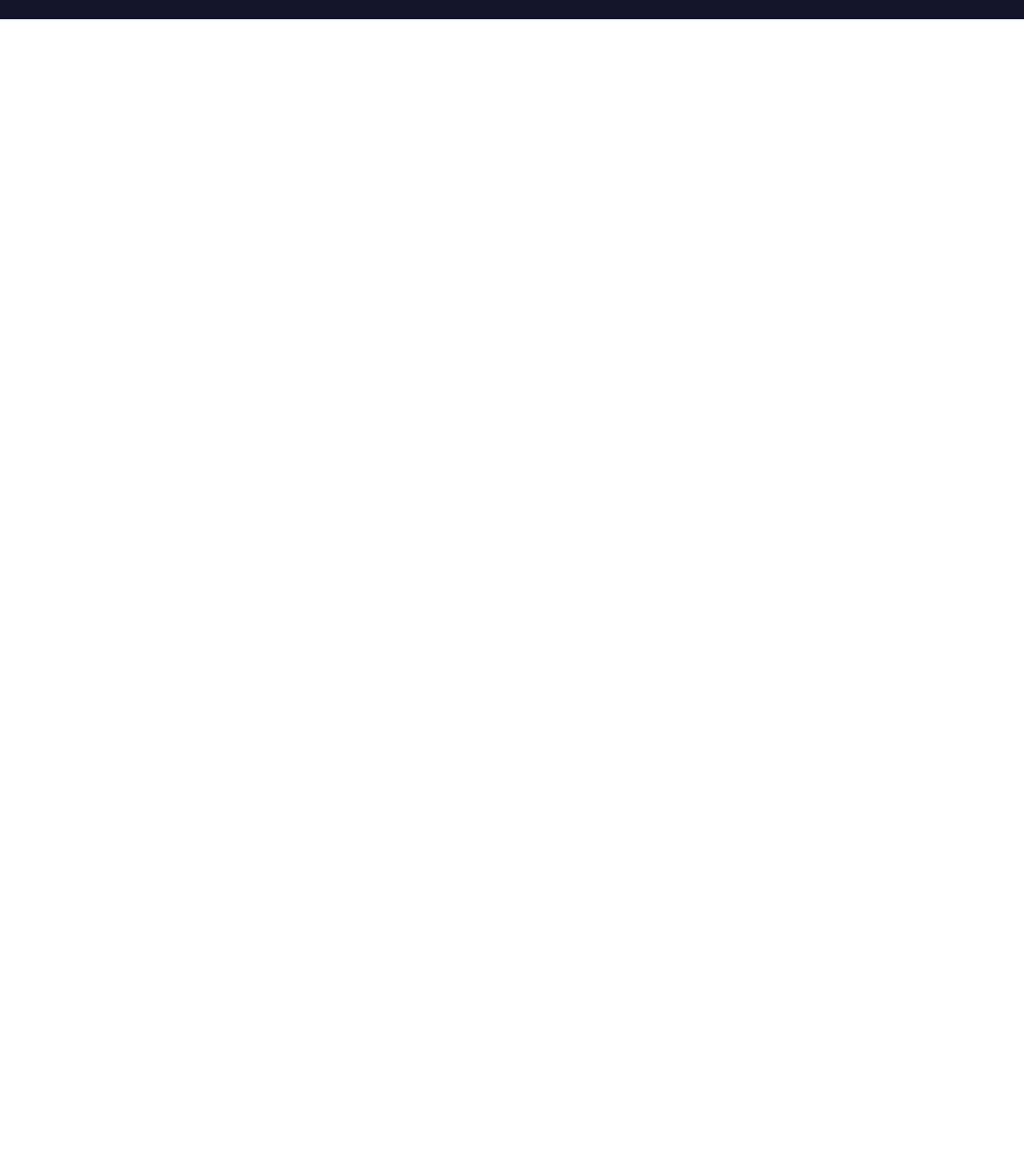
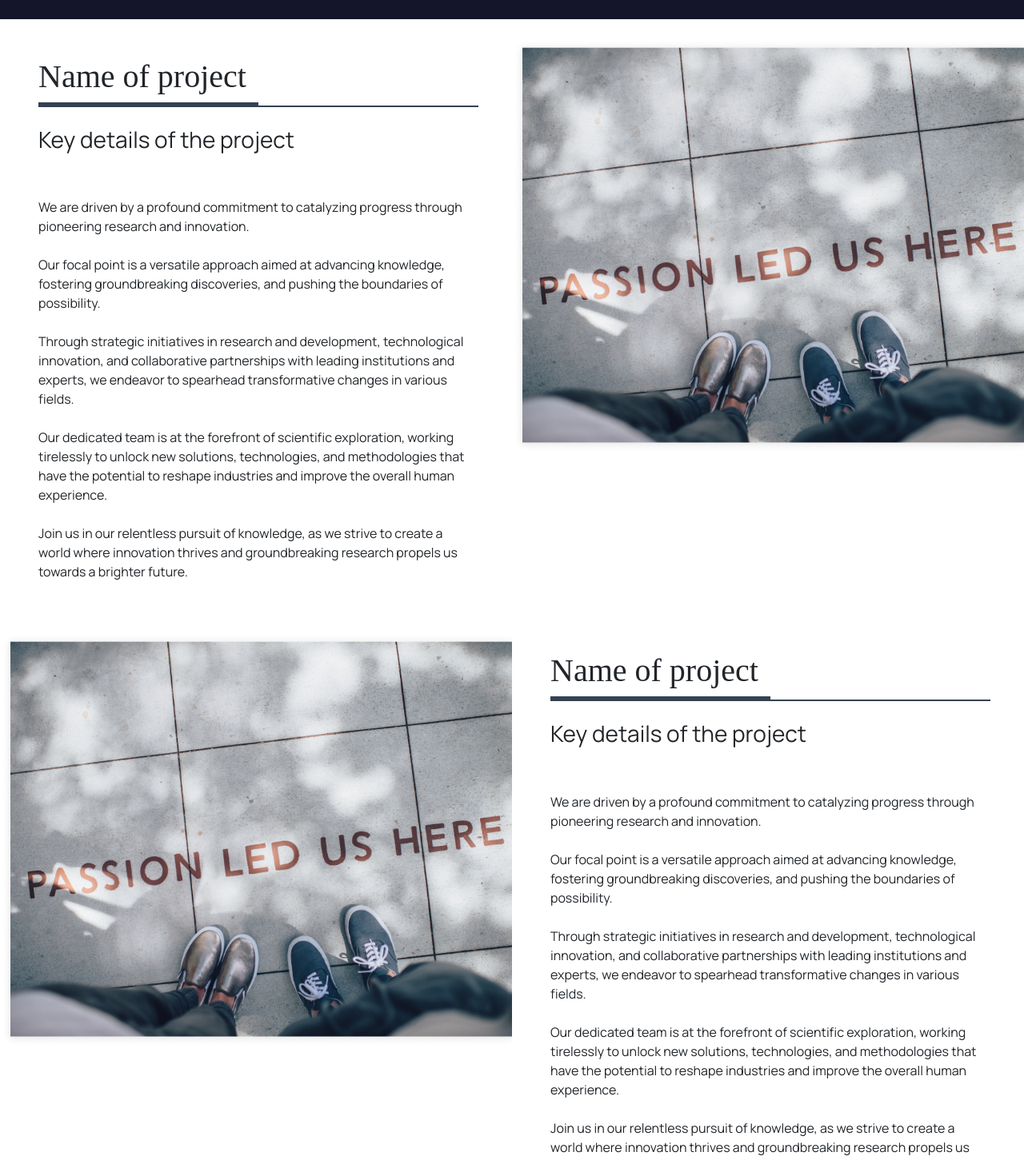
Before and after one commit to fpstj/2idrja_react_app, a React (Create React App) app: page /projectscoding in a window 1280 px wide. Shown: the part 80-1531 px from the top of the page at 80% size. Before the commit the page ends 800 px from the top, so only its background shows below. Built offline with nearby package versions, Linux system fonts and the light colour scheme.

Commit message:
prijects demo components added

```diff
--- a/src/components/ProjectsCoding.jsx
+++ b/src/components/ProjectsCoding.jsx
@@ -1,13 +1,13 @@
 import React from 'react';
 import Navbar from './ui/Navbar';
-// import Project from './ui/Project';
+import Project from './ui/Project';
 
 // Functional component
 const Coding = () => {
   return (
     <div>
       <Navbar className="active text-white" />
-      {/* <Project /> */}
+      <Project />
     </div>
   );
 };
--- a/src/components/ProjectsResearch.jsx
+++ b/src/components/ProjectsResearch.jsx
@@ -1,12 +1,15 @@
 import React from 'react';
+import Navbar from './ui/Navbar';
+import Project from './ui/Project';
 
 // Functional component
-const Reasearch = () => {
+const Research = () => {
   return (
     <div>
-      <h1>This is the Reasearch projects component</h1>
+      <Navbar className="active text-white" />
+      <Project />
     </div>
   );
 };
 
-export default Reasearch;
+export default Research;
--- /dev/null
+++ b/src/components/ui/Project.css
@@ -0,0 +1,25 @@
+.frame .lines {
+  position: relative;
+  width: 550px;
+  height: 6px;
+}
+.frame .overlap-group {
+  position: relative;
+  height: 6px;
+}
+.frame .rectangle {
+  width: 550px;
+  height: 2px;
+  top: 4px;
+  background-color: #344152;
+  position: absolute;
+  left: 0;
+}
+.frame .rectangle-2 {
+  width: 275px;
+  height: 6px;
+  top: 0;
+  background-color: #344152;
+  position: absolute;
+  left: 0;
+}
--- /dev/null
+++ b/src/components/ui/Project.jsx
@@ -0,0 +1,96 @@
+import React from 'react';
+import projectimg from '../images/passion.png';
+import './Project.css';
+
+const Project = () => {
+  return (
+    <>
+      <div className="container-fluid p-0 m-0">
+        <div className="d-flex flex-row justify-content-between mt-4 mb-5">
+          <div className="d-flex flex-column col-md-5 col-sm-10 ms-5 align-self-start mt-2">
+            <div className="frame">
+              <h1 className="mt-3">Name of project</h1>
+              <div className="box mb-4">
+                <div className="lines">
+                  <div className="overlap-group">
+                    <div className="rectangle" />
+                    <div className="rectangle-2" />
+                  </div>
+                </div>
+              </div>
+              <h3 className="pb-5">Key details of the project</h3>
+              <p>
+                We are driven by a profound commitment to catalyzing progress through pioneering
+                research and innovation.
+                <br />
+                <br />
+                Our focal point is a versatile approach aimed at advancing knowledge, fostering
+                groundbreaking discoveries, and pushing the boundaries of possibility.
+                <br />
+                <br />
+                Through strategic initiatives in research and development, technological innovation,
+                and collaborative partnerships with leading institutions and experts, we endeavor to
+                spearhead transformative changes in various fields.
+                <br />
+                <br />
+                Our dedicated team is at the forefront of scientific exploration, working tirelessly
+                to unlock new solutions, technologies, and methodologies that have the potential to
+                reshape industries and improve the overall human experience.
+                <br />
+                <br />
+                Join us in our relentless pursuit of knowledge, as we strive to create a world where
+                innovation thrives and groundbreaking research propels us towards a brighter future.
+              </p>
+            </div>
+          </div>
+          <div className="d-flex flex-column col-md-6 col-sm-12 justify-content-end align-self-start">
+            <img className="img-fluid" src={projectimg} alt="Project Image" />
+          </div>
+        </div>
+        <div className="d-flex flex-row mt-5 mb-3">
+          <div className="d-flex flex-column col-md-6 col-sm-12 justify-content-end align-self-start">
+            <img className="img-fluid" src={projectimg} alt="Project Image" />
+          </div>
+          <div className="d-flex flex-column col-md-5 col-sm-10 ms-5 align-self-start mt-2">
+            <div className="frame">
+              <h1 className="mt-3">Name of project</h1>
+              <div className="box mb-4">
+                <div className="lines">
+                  <div className="overlap-group">
+                    <div className="rectangle"></div>
+                    <div className="rectangle-2"></div>
+                  </div>
+                </div>
+              </div>
+              <h3 className="pb-5">Key details of the project</h3>
+              <p>
+                We are driven by a profound commitment to catalyzing progress through pioneering
+                research and innovation.
+                <br />
+                <br />
+                Our focal point is a versatile approach aimed at advancing knowledge, fostering
+                groundbreaking discoveries, and pushing the boundaries of possibility.
+                <br />
+                <br />
+                Through strategic initiatives in research and development, technological innovation,
+                and collaborative partnerships with leading institutions and experts, we endeavor to
+                spearhead transformative changes in various fields.
+                <br />
+                <br />
+                Our dedicated team is at the forefront of scientific exploration, working tirelessly
+                to unlock new solutions, technologies, and methodologies that have the potential to
+                reshape industries and improve the overall human experience.
+                <br />
+                <br />
+                Join us in our relentless pursuit of knowledge, as we strive to create a world where
+                innovation thrives and groundbreaking research propels us towards a brighter future.
+              </p>
+            </div>
+          </div>
+        </div>
+      </div>
+    </>
+  );
+};
+
+export default Project;
```
Also changed, not shown: src/components/ProjectsReasearch.jsx (deleted, +0 -12 lines).
